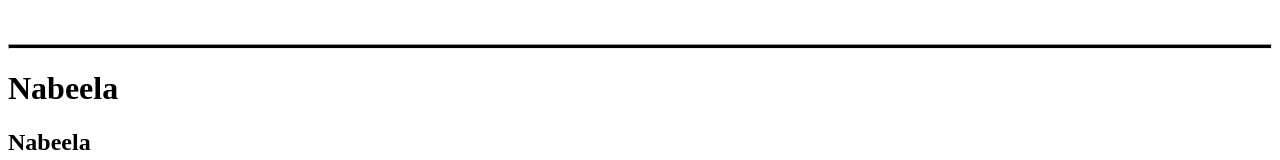
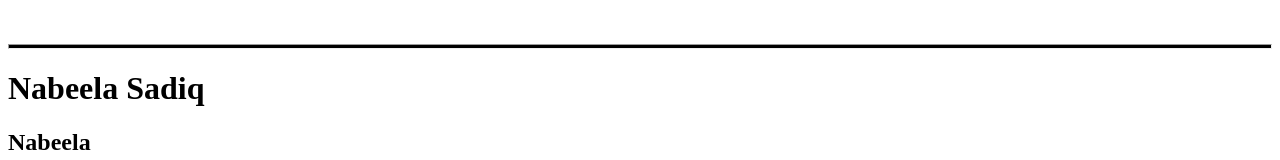
Before and after one commit to creativebits0/AMWD-2024, a plain HTML site: page index.html in a window 1280 px wide. Shown: the part 603-763 px from the top of the page. Drawn offline with Linux system fonts and the light colour scheme.

Commit message:
changedetails

```diff
--- a/index.html
+++ b/index.html
@@ -49,7 +49,7 @@
     <br> <br> <br>
     <hr>
     <!-- h -->
-    <h1>Nabeela</h1>
+    <h1>Nabeela Sadiq</h1>
     <h2>Nabeela</h2>
     <h3>Nabeela</h3>
     <h4>Nabeela</h4>
```
